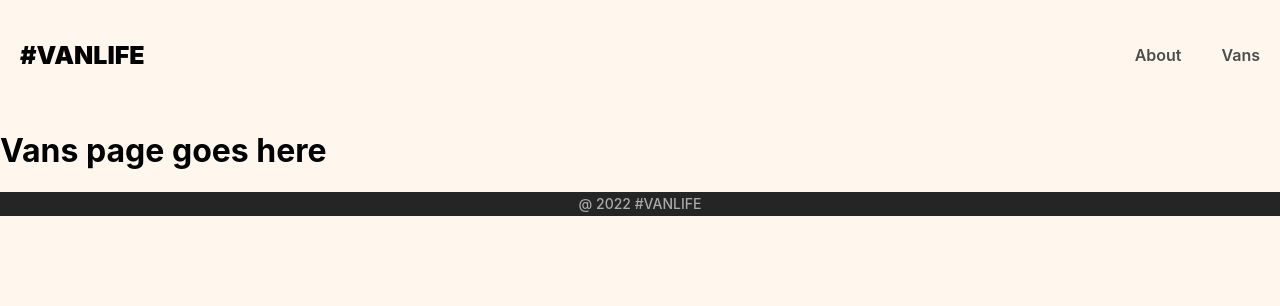
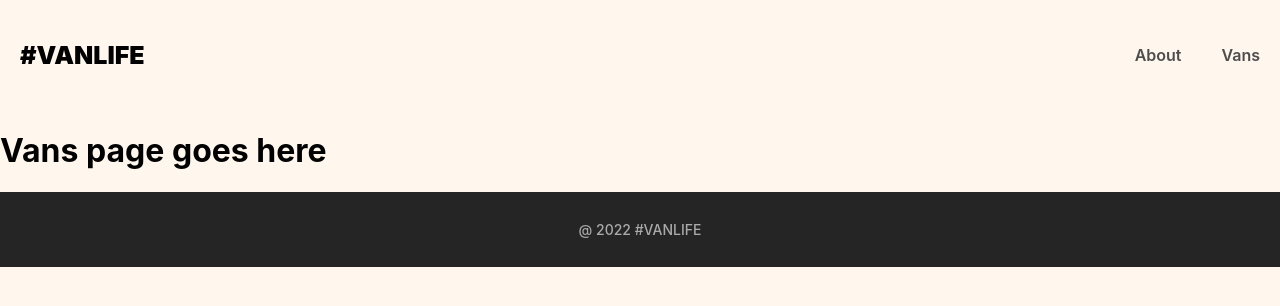
Before and after one commit to codingmaniac227/vanlife, a React (Vite) app: page /vans in a window 1280 px wide. Shown: the top 306 px of the page. Built offline with nearby package versions, Linux system fonts and the light colour scheme; what miragejs would draw is missing.

Commit message:
styles(Footer): finish styling for Footer component

```diff
--- a/styles/footer.css
+++ b/styles/footer.css
@@ -2,7 +2,7 @@ footer {
     display: flex;
     justify-content: center;
     align-items: center;
-    height: 1.495rem;
+    height: 4.672rem;
     background-color: #252525;
     color: #AAAAAA;
     font-size: 0.875rem;
```
